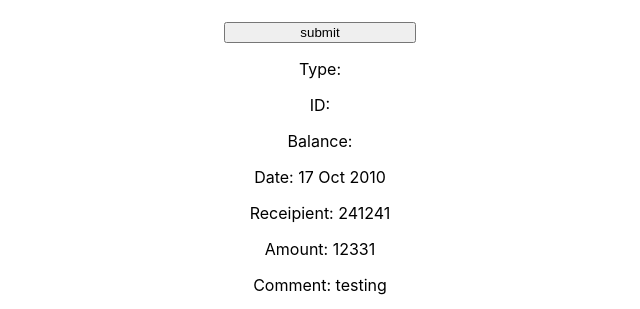
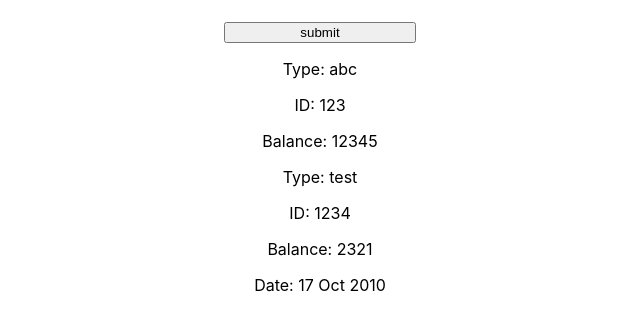
Before and after one commit to yuenhuiqi/SEED-TT-16, a React (Create React App) app in the folder frontend/my-app/: page / in a window 1280 px wide. Shown: the part 312-621 px from the top of the page, without its empty margins (320-960 px from the left). Built offline with nearby package versions, Linux system fonts and the light colour scheme.

Commit message:
fixed account header
Kacey Chua

```diff
--- a/frontend/my-app/src/components/Account.js
+++ b/frontend/my-app/src/components/Account.js
@@ -13,9 +13,7 @@ const Account = (props)=>{
                                 accountId={account.id}
                             /> */}
                             <AccountHeader
-                                accountType={account.type}
-                                accountId={account.id}
-                                accountBalance={account.balance}/>
+                                account = {account}/>
 
                               <Transrecord account={account}/>
                         </>
--- a/frontend/my-app/src/components/AccountHeader.js
+++ b/frontend/my-app/src/components/AccountHeader.js
@@ -1,13 +1,17 @@
 const AccountHeader = (props)=>{
-    const accountType = props.accountType
-    const accountId = props.accountId
-    const accountBalance = props.accountBalance
 
     return(
         <div>
-            <p>Type: {accountType}</p>
-            <p>ID: {accountId}</p>
-            <p>Balance: {accountBalance}</p>
+            {props.account.map((trans) =>
+                    <div>
+                        <p>Type: {trans.type}</p>
+                        <p>ID: {trans.id}</p>
+                        <p>Balance: {trans.balance}</p>
+                    </div>
+
+
+            )}
+
         </div>
     )
 }
```
